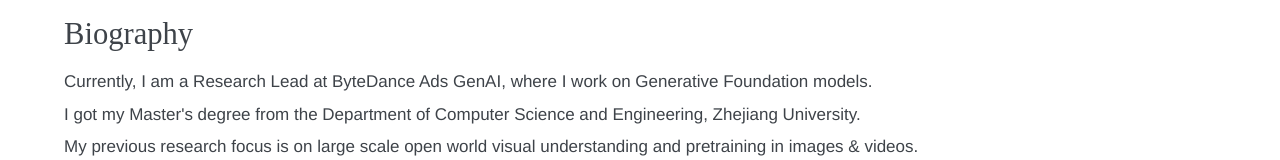
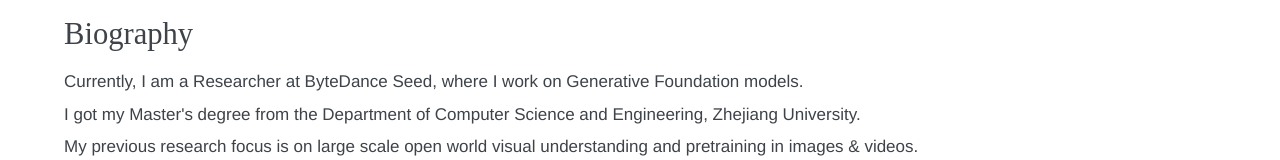
Before and after one commit to EnjoyYi/enjoyyi.github.io, a plain HTML site: page index.html in a window 1280 px wide. Shown: the part 156-316 px from the top of the page. Drawn offline with Linux system fonts and the light colour scheme.

Commit message:
[update]work profile

```diff
--- a/index.html
+++ b/index.html
@@ -236,7 +236,7 @@ Scotland, UK
             <h2 id="Biography">Biography</h2>
             <div class="sectionbody">
                 <div class="paragraph">
-                    <p>Currently, I am a Research Lead at ByteDance Ads GenAI, where I work on Generative Foundation models.</p>
+                    <p>Currently, I am a Researcher at ByteDance Seed, where I work on Generative Foundation models.</p>
                     <p>I got my Master's degree from the Department of Computer Science and Engineering, Zhejiang University.</p>
                     <p>My previous research focus is on large scale open world visual understanding and pretraining in images & videos.</p>
                     <p>My work of Visual AutoRegressive modeling won the <a href="https://blog.neurips.cc/2024/12/10/announcing-the-neurips-2024-best-paper-awards/"; style="color: purple"> <b>Best Paper Award</b></a> of NeurIPS 2024.</p>
```
